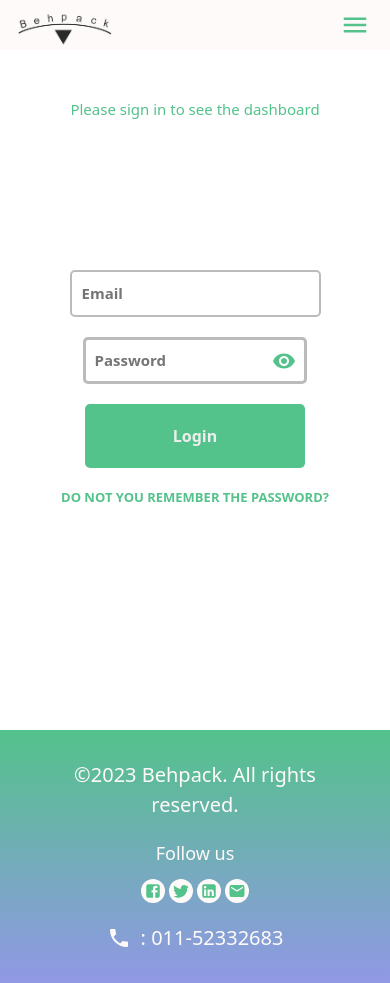
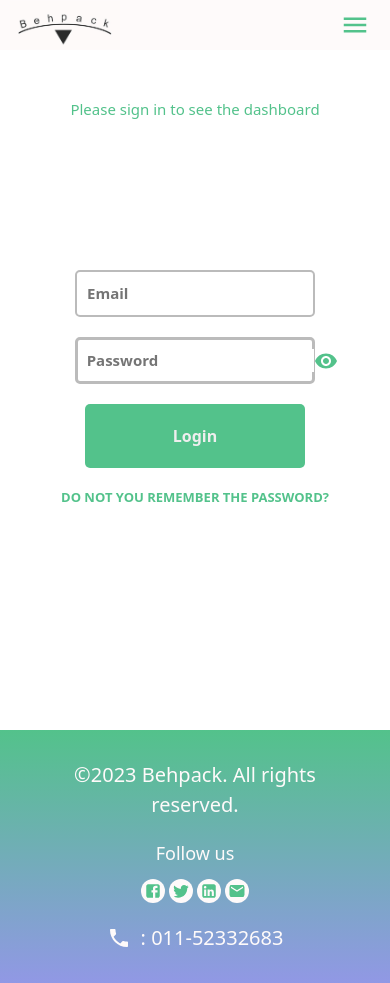
Before and after one commit to shadiiiHz/Behpack, a React (Create React App) app: page /login in a window 390 px wide. Built offline with nearby package versions, Linux system fonts and the light colour scheme.

Commit message:
modified files

```diff
--- a/src/pages/login/login.css
+++ b/src/pages/login/login.css
@@ -100,7 +100,11 @@
     font-size: 15px;
     margin-bottom: 0;
   }
-  .pwd-container input {
-    width: 177px;
+  .pwd-container {
+    width: 240px;
   }
+  .input{
+    width: 240px;
+  }
+
 }
```
